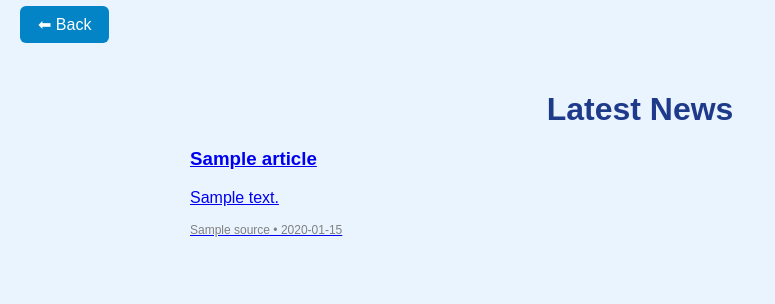
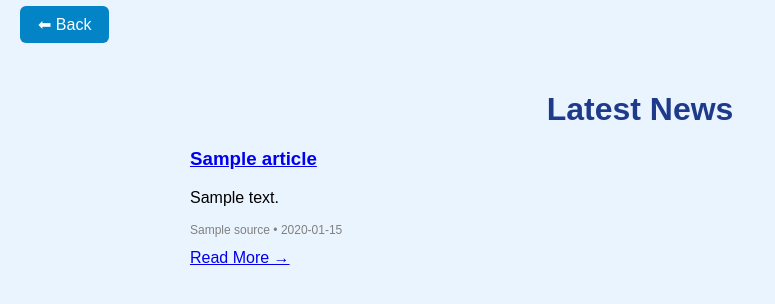
Before and after one commit to AshHole24/fake-news-detection, a Flask app: page /latest in a window 1280 px wide. Shown: the top 304 px of the page, without its empty margins (0-775 px from the left). Run offline with Flask 3, Linux system fonts and the light colour scheme; tables that the repository leaves empty hold one stand-in row (values such as "Sample post"); a database or web service that is not in the repository returns one stand-in record (values such as "Sample title"); data that the repository does not hold is empty; parts of the project's set-up code (start-up, migrations or seed data) failed here and were passed over.

Commit message:
Update latest.html

```diff
--- a/templates/latest.html
+++ b/templates/latest.html
@@ -7,6 +7,7 @@
 
 <body>
 
+<!-- BACK BUTTON -->
 <div class="top-bar">
 <a href="/" class="news-btn">⬅ Back</a>
 </div>
@@ -18,18 +19,23 @@
 <div class="news-grid">
 
 {% for article in articles %}
+<div class="news-card">
+
 <a href="/news/{{loop.index0}}" class="news-link">
+<h3>{{article.title}}</h3>
+</a>
 
-<div class="news-card">
-<h3>{{article.title}}</h3>
 <p>{{article.description}}</p>
 
 <p class="meta">
 {{article.source.name}} • {{article.publishedAt[:10]}}
 </p>
+
+<a href="/news/{{loop.index0}}" class="read-btn">
+Read More →
+</a>
+
 </div>
-
-</a>
 {% endfor %}
 
 </div>
```
